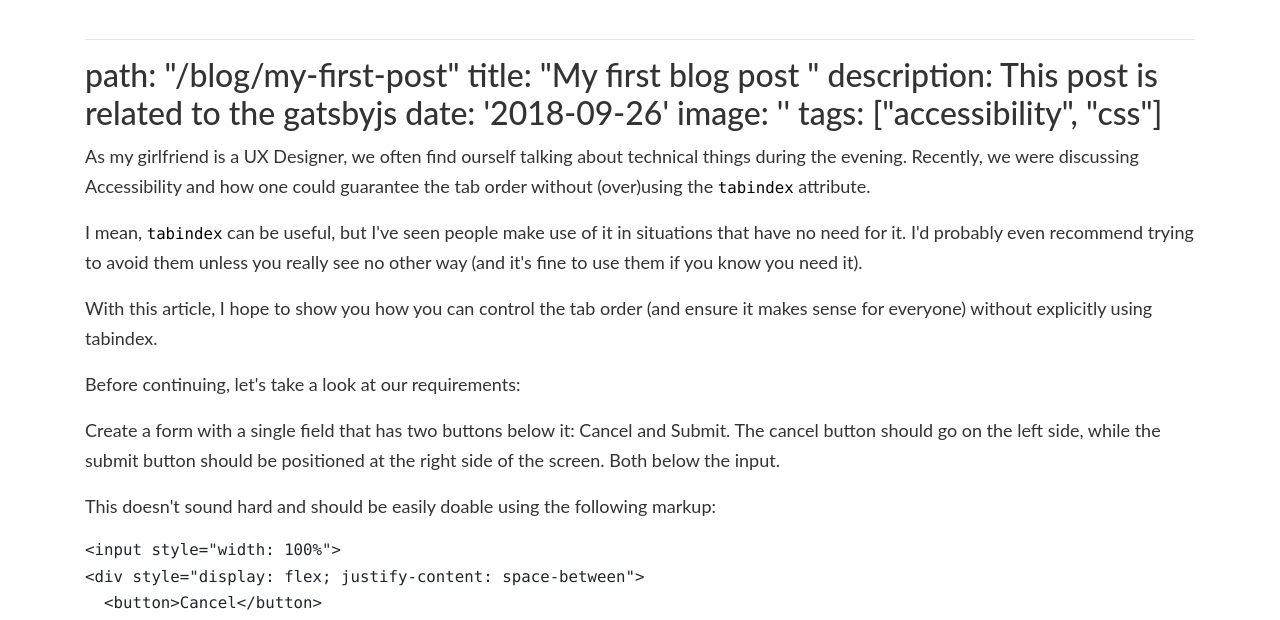
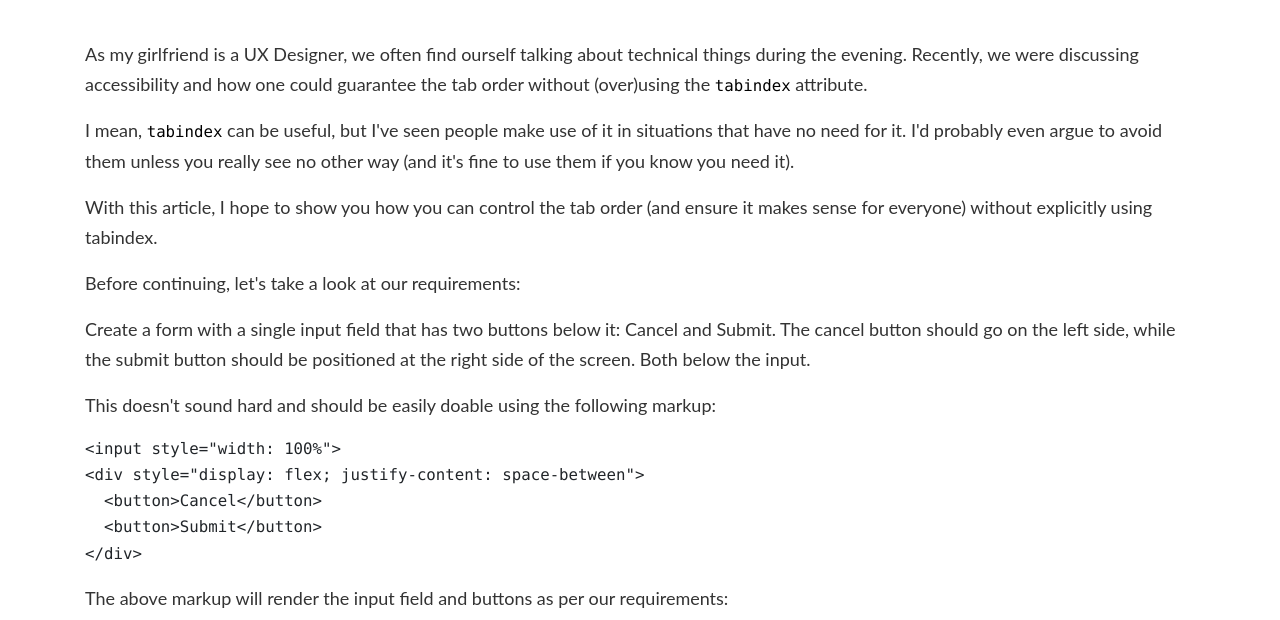
Before and after one commit to frederikprijck/blog, a Gatsby site: page / in a window 1280 px wide. Shown: the part 178-798 px from the top of the page. Built offline with nearby package versions, Linux system fonts and the light colour scheme; Gatsby itself is replaced by a stand-in of ours; some packages are replaced by stand-ins of ours; code samples lack their colours.

Commit message:
Remove duplicate frontendmatter

```diff
--- a/content/posts/my-first-blog-post/index.md
+++ b/content/posts/my-first-blog-post/index.md
@@ -1,12 +1,3 @@
----
-path: "/blog/my-first-post"
-title: "My first blog post "
-description: This post is related to the gatsbyjs
-date: '2018-09-26'
-image: ''
-tags: ["accessibility", "css"]
----
-
 ---
 path: "/blog/my-first-post"
 title: "My first blog post "
@@ -17,15 +8,15 @@ tags: ["accessibility", "css"]
 ---
 
 As my girlfriend is a UX Designer, we often find ourself talking about technical things during the evening.
-Recently, we were discussing Accessibility and how one could guarantee the tab order without (over)using the `tabindex` attribute.
+Recently, we were discussing accessibility and how one could guarantee the tab order without (over)using the `tabindex` attribute.
 
-I mean, `tabindex` can be useful, but I've seen people make use of it in situations that have no need for it. I'd probably even recommend trying to avoid them unless you really see no other way (and it's fine to use them if you know you need it).
+I mean, `tabindex` can be useful, but I've seen people make use of it in situations that have no need for it. I'd probably even argue to avoid them unless you really see no other way (and it's fine to use them if you know you need it).
 
 With this article, I hope to show you how you can control the tab order (and ensure it makes sense for everyone) without explicitly using tabindex.
 
 Before continuing, let's take a look at our requirements:
 
-> Create a form with a single field that has two buttons below it: Cancel and Submit.
+> Create a form with a single input field that has two buttons below it: Cancel and Submit.
 > The cancel button should go on the left side, while the submit button should be positioned at the right side of the screen. Both below the input.
 
 This doesn't sound hard and should be easily doable using the following markup:
```
